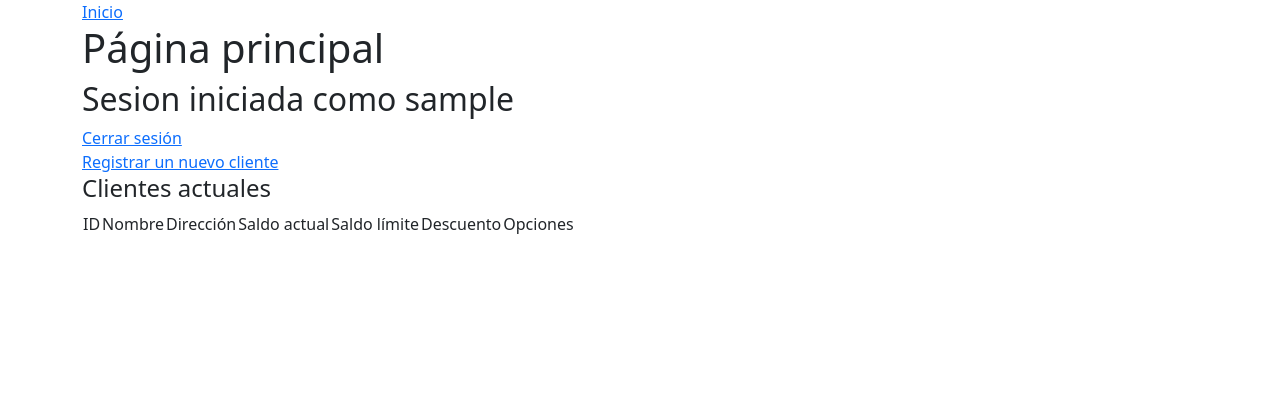
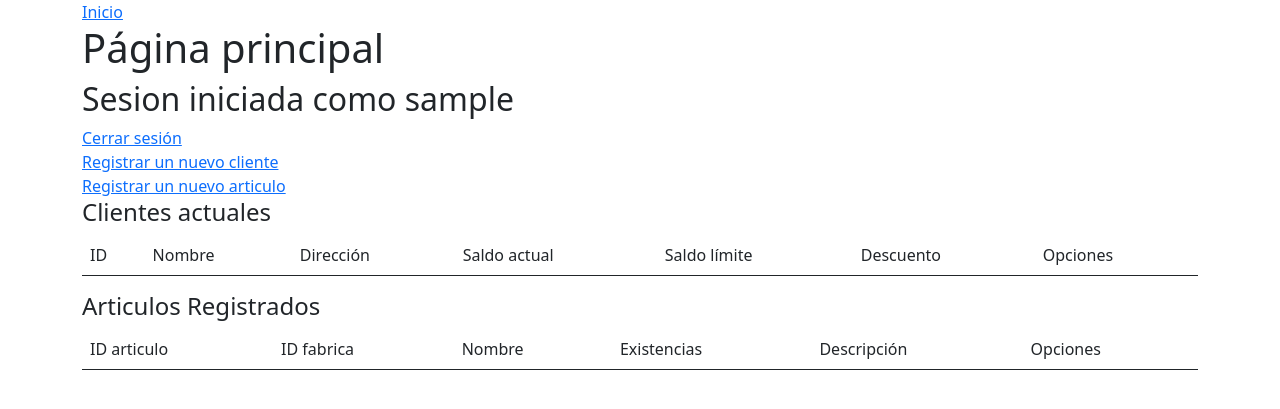
Before and after one commit to guillermovc/gestion-empresa-proyectodb, a Flask app: page / in a window 1280 px wide. Shown: the top 409 px of the page. Run offline with Flask 2, Linux system fonts and the light colour scheme; the visitor is signed in with stand-in values (Sample User, id 1); data that the repository does not hold is empty; some libraries are stand-ins or nearby versions.

Commit message:
registro y edicion de articulos

```diff
--- a/main.py
+++ b/main.py
@@ -33,18 +33,27 @@ def index() -> 'html':
 
     usuario = None
     clientes = None
+    articulos = None
     if 'usuario' in session:
         usuario = session['usuario']
 
         cur = mysql.connection.cursor()
         cur.execute('SELECT * FROM clientes')
         clientes = cur.fetchall()
+        cur.execute('SELECT * FROM articulos')
+        articulos = cur.fetchall()
+
+
+
+
+
 
     return render_template('index.html',
                         page_title='Proyecto',
                         header_title='Página principal',
                         usuario=usuario,
-                        clientes=clientes
+                        clientes=clientes,
+                        articulos=articulos
     )
 
 
@@ -124,6 +133,67 @@ def registrar_cliente() -> 'html':
     else:
         return redirect(url_for('index'))
 
+# """"""""""""""""""""""""""""" Ruta registrar articulo """""""""""""""""""""""""""""
+@app.route('/registrar_articulo', methods=['GET', 'POST'])
+def registrar_articulo() -> 'html':
+    if 'usuario' in session:
+        if request.method == 'POST':
+
+            nombre = request.form['nombre']
+            existencias = float(request.form['existencias'])
+            descripcion = request.form['descripcion']
+            cur = mysql.connection.cursor()
+            cur.execute('INSERT INTO articulos (nombre, existencias, descripcion) VALUES (%s, %s, %s)',
+                        (nombre, existencias, descripcion))
+            mysql.connection.commit()
+
+            flash('Articulo registrado correctamente')
+
+        return render_template('registrar_articulo.html')
+    else:
+        return redirect(url_for('index'))
+
+# """"""""""""""""""""""""""""" Ruta editar articulo """""""""""""""""""""""""""""
+@app.route('/editar_articulo/<string:id>')
+def editar_articulo(id):
+    cur = mysql.connection.cursor()
+    cur.execute(f'SELECT * FROM articulos WHERE id = {id}')
+    data = cur.fetchall()
+
+    print(data[0][1])
+
+    return render_template('editar_articulo.html', articulo = data[0])
+
+
+
+@app.route('/actualizar_articulo/<id>', methods=['POST'])
+def actualizar_articulo(id):
+    nombre = request.form['nombre']
+    existencias = float(request.form['existencias'])
+    descripcion = request.form['descripcion']
+
+    cur = mysql.connection.cursor()
+    cur.execute("""
+    UPDATE articulos
+    SET nombre = %s,
+        existencias = %s,
+        descripcion = %s
+    WHERE id = %s
+    """, (nombre, existencias, descripcion, id))
+    mysql.connection.commit()
+    flash('Los cambios se aplicaron correctamente.')
+
+    return redirect(url_for('index'))
+
+# """"""""""""""""""""""""""""" Ruta eliminar articulo """""""""""""""""""""""""""""
+@app.route('/eliminar_articulo/<string:id>')
+def eliminar_articulo(id):
+    cur = mysql.connection.cursor()
+    cur.execute(f'DELETE FROM articulos WHERE id = {id}')
+    mysql.connection.commit()
+    flash('El cliente ha sido eliminado.')
+    return redirect(url_for('index'))
+
 # """"""""""""""""""""""""""""" Ruta editar cliente """""""""""""""""""""""""""""
 @app.route('/editar_cliente/<string:id>')
 def editar_cliente(id):
@@ -136,7 +206,8 @@ def editar_cliente(id):
     return render_template('editar_cliente.html', cliente = data[0])
 
 
-@app.route('/actualizar_cliente/<string:id>', methods=['POST'])
+
+@app.route('/actualizar_cliente/<id>', methods=['POST'])
 def actualizar_cliente(id):
     nombre = request.form['nombre']
     direccion = request.form['direccion']
@@ -154,12 +225,12 @@ def actualizar_cliente(id):
         descuento = %s
     WHERE id = %s
     """, (nombre, direccion, saldo, saldo_limite, descuento, id))
-
+    mysql.connection.commit()
     flash('Los cambios se aplicaron correctamente.')
 
     return redirect(url_for('index'))
 
-# """"""""""""""""""""""""""""" Ruta ingresar cliente """""""""""""""""""""""""""""
+# """"""""""""""""""""""""""""" Ruta eliminar cliente """""""""""""""""""""""""""""
 @app.route('/eliminar_cliente/<string:id>')
 def eliminar_cliente(id):
     cur = mysql.connection.cursor()
--- a/templates/index.html
+++ b/templates/index.html
@@ -18,9 +18,11 @@
 
     <br>
     <a href="registrar_cliente">Registrar un nuevo cliente</a>
+    <br>
+    <a href="registrar_articulo">Registrar un nuevo articulo</a>
 
     <h4>Clientes actuales</h4>
-    <table>
+    <table class='table'>
         <thead>
             <tr>
                 <td>ID</td>
@@ -50,6 +52,35 @@
         </tbody>
     </table>
 
+    <h4>Articulos Registrados</h4>
+    <table class='table'>
+        <thead>
+            <tr>
+                <td>ID articulo</td>
+                <td>ID fabrica</td>
+                <td>Nombre</td>
+                <td>Existencias</td>
+                <td>Descripción</td>
+                <td>Opciones</td>
+            </tr>
+        </thead>
+        <tbody>
+            {% for articulo in articulos %}
+                <tr>
+                    <td>{{ articulo.0 }}</td>
+                    <td>{{ articulo.1 }}</td>
+                    <td>{{ articulo.2 }}</td>
+                    <td>{{ articulo.3 }}</td>
+                    <td>{{ articulo.4 }}</td>
+                    <td>
+                        <a href="/editar_articulo/{{articulo.0}}">Editar</a>
+                        <a href="/eliminar_articulo/{{articulo.0}}">Eliminar</a>
+                    </td>
+                </tr>
+            {% endfor %}
+        </tbody>
+    </table>
+
 {% else %}
     <h2>Por favor, inicie sesión o registrese</h2>
 
```
Also changed, not shown: templates/editar_articulo.html (added, +24 -0 lines), templates/registrar_articulo.html (added, +27 -0 lines).
